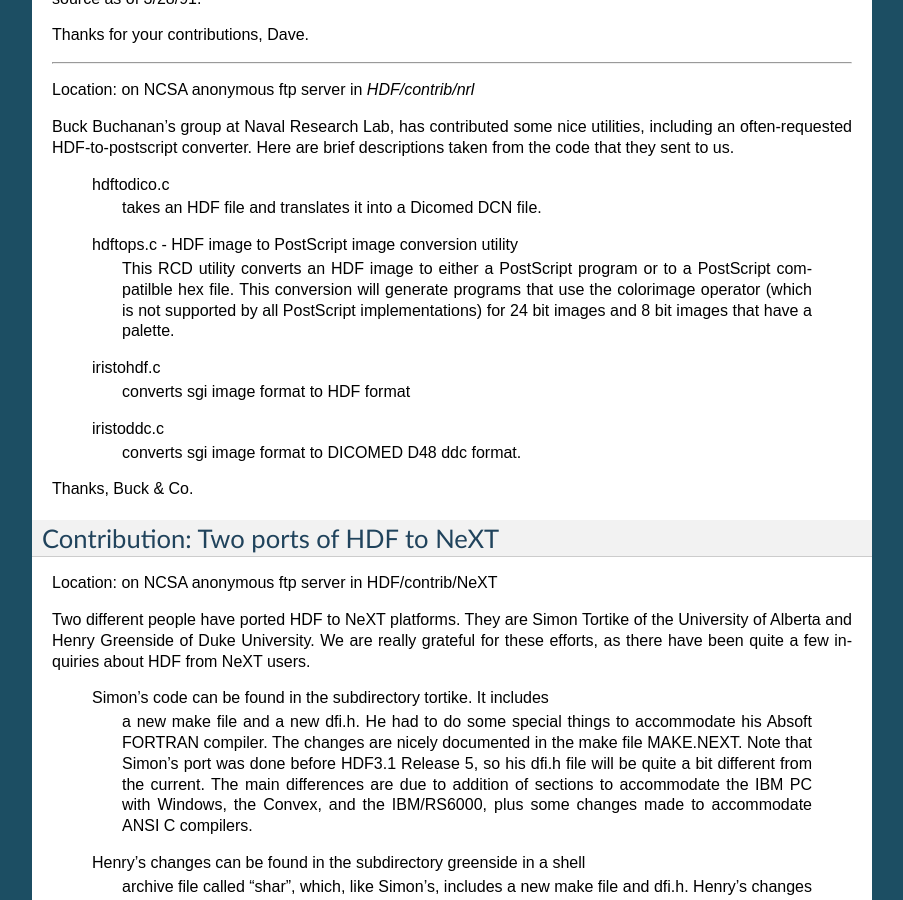
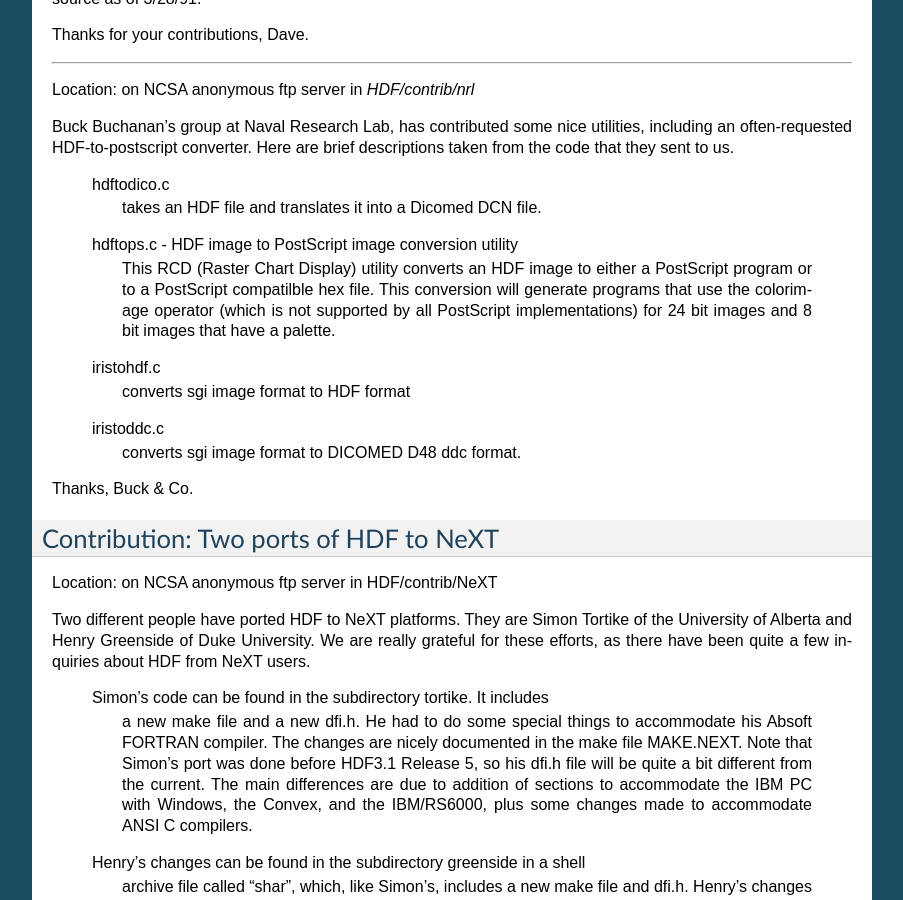
Before and after one commit to hdfeos/hdf, a Sphinx documentation site: the page built from docs/004.rst, in a window 1280 px wide and 900 px high, scrolled down 4456 px. Shown: the whole window, without its empty margins (198-1101 px from the left). Built offline with Sphinx 7.4.7, drawn with Linux system fonts in a browser that asks for light colours; pages that are not in the unit, such as notebooks, are missing from menus.

Commit message:
docs: expand RCD.

```diff
--- a/docs/004.rst
+++ b/docs/004.rst
@@ -328,11 +328,13 @@
   takes an HDF file and translates it into a Dicomed DCN file.
 
  hdftops.c - HDF image to PostScript image conversion utility
-  This RCD utility converts an HDF image  to  either  a  PostScript
-  program or to a PostScript compatilble hex file.  This conversion
-  will generate programs that use the colorimage operator (which is
-  not  supported  by  all  PostScript  implementations)  for 24 bit
-  images and 8 bit images that have a palette.
+  This RCD (Raster Chart Display) utility converts an HDF image
+  to either a PostScript program or
+  to a PostScript compatilble hex file.
+  This conversion will generate programs
+  that use the colorimage operator
+  (which is not  supported  by  all  PostScript  implementations)
+  for 24 bit images and 8 bit images that have a palette.
 
  iristohdf.c
   converts sgi image format to HDF format
@@ -382,7 +384,6 @@
 of selected subdirectories and files.
 
 HDF:
-
     HDF3.1r4/      HDF 3.1 release 4 (previous release)
     HDF3.1r5/      HDF 3.1 release 5 (latest release)
     HDFVset/       HDF VSet 1.0 and 2.0
```
